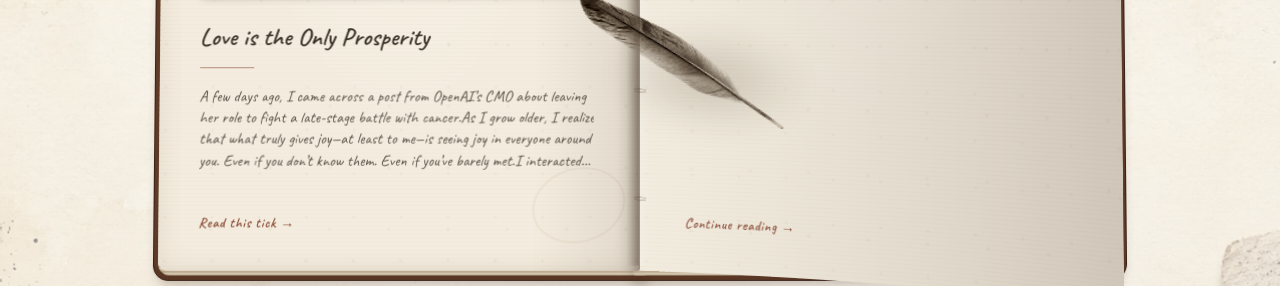
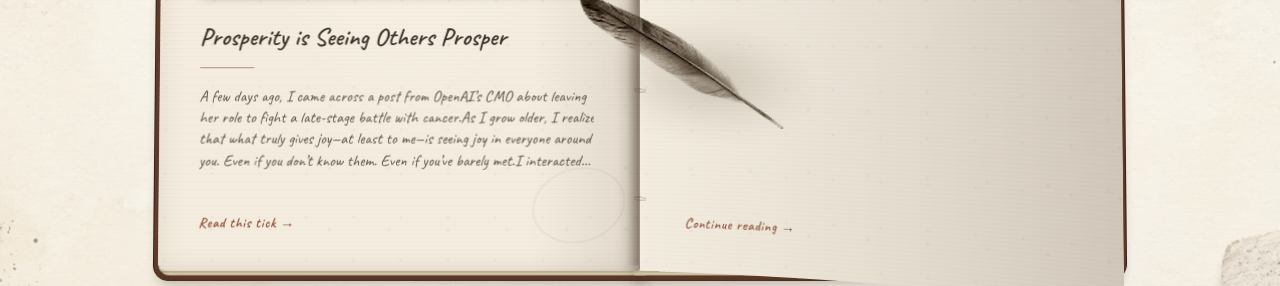
Before and after one commit to trmanish/trmanish.github.io, a Jekyll site: the page built from index.md, in a window 1280 px wide and 900 px high, scrolled down 139 px, cut to the strip 404-690 px from the top of the window. Built offline with Jekyll 4.4.1, drawn with Linux system fonts in a browser that asks for light colours.

Commit message:
Retitle to 'Prosperity is Seeing Others Prosper'; rework two lines

```diff
--- a/assets/js/diary.js
+++ b/assets/js/diary.js
@@ -9,7 +9,7 @@
      stops the riffle a few pages past it so the feather can flip back. */
   const posts = JSON.parse(dataNode.textContent);
   const spreads = posts.map((post) => ({
-    type: post.title.toLowerCase() === 'love is the only prosperity' ? 'feature' : 'post',
+    type: post.title.toLowerCase() === 'prosperity is seeing others prosper' ? 'feature' : 'post',
     post
   }));
   const loveIndex = Math.max(0, spreads.findIndex((spread) => spread.type === 'feature'));
@@ -136,7 +136,7 @@
     spreadNode.innerHTML = pages.left + pages.right;
     const spread = spreads[index];
     caption.textContent = spread.type === 'feature'
-      ? 'Love is the Only Prosperity'
+      ? 'Prosperity is Seeing Others Prosper'
       : `${index + 1} of ${spreads.length} · ${spread.post.title}`;
     progress.style.transform = `scaleX(${(index + 1) / spreads.length})`;
     prevButton.disabled = index === 0;
@@ -552,7 +552,7 @@
       tweenIntroTurn(bentLeaf, 1650, () => {
         introActive = false;
         restFeather(true);
-        caption.textContent = 'Love is the Only Prosperity';
+        caption.textContent = 'Prosperity is Seeing Others Prosper';
       });
       setTimeout(() => {
         flyFeather(ANCHOR.hit, ANCHOR.rest, 1350, {
```
Also changed, not shown: _posts/2026-04-13-love-is-the-only-prosperity.md (+4 -4 lines).
